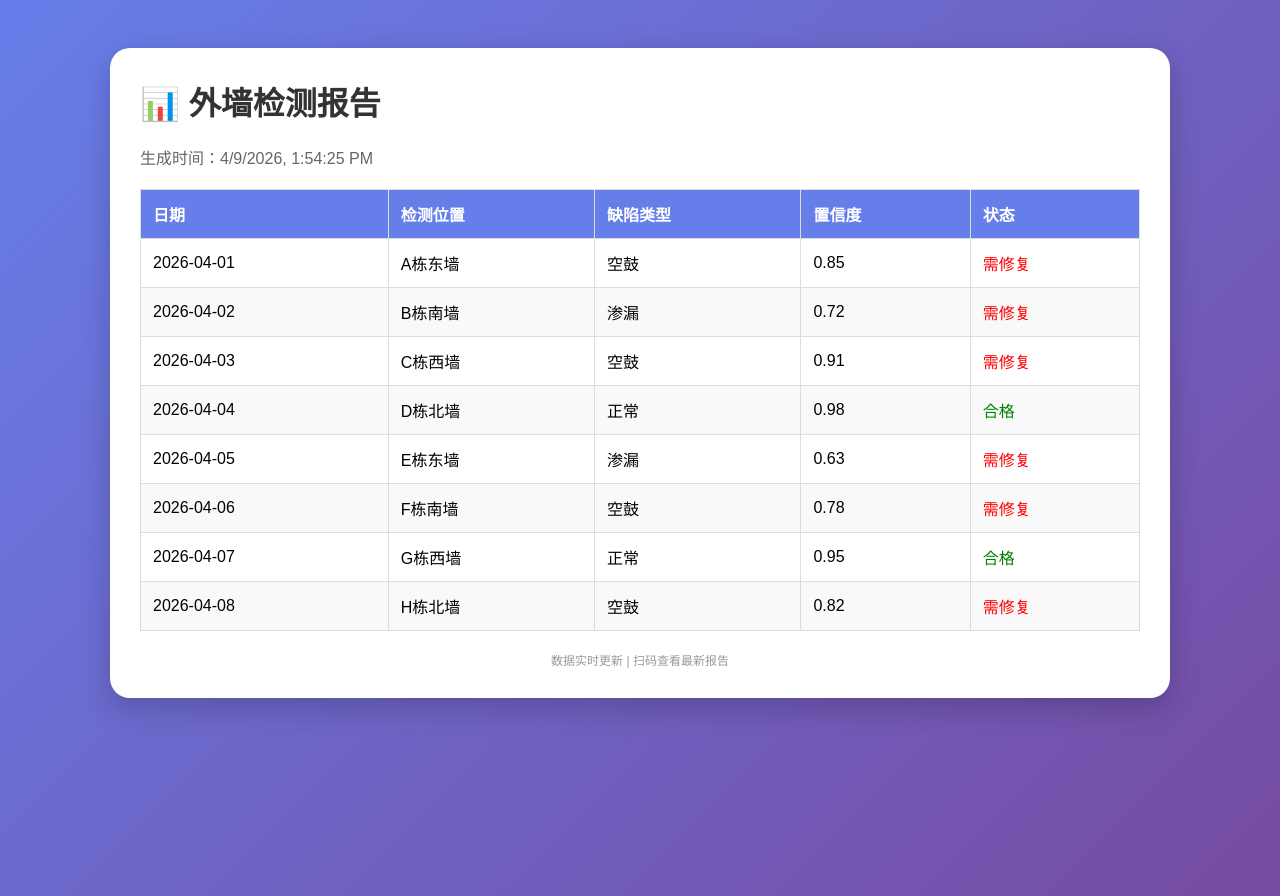
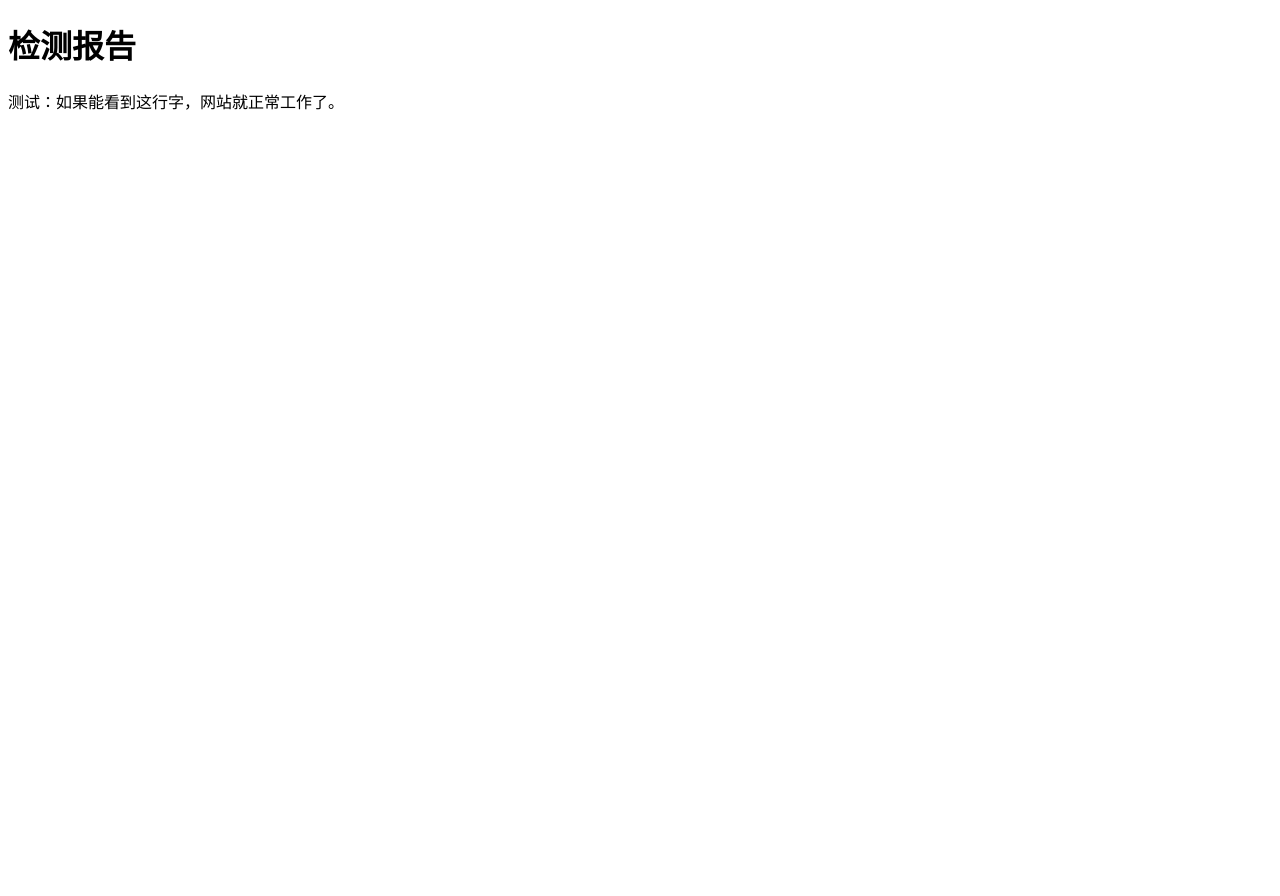
Before and after one commit to akonekonya/my-report, a plain HTML site: page index.html in a window 1280 px wide. After the commit the page ends 800 px from the top, so only its background shows below. Drawn offline with Linux system fonts and the light colour scheme.

Commit message:
Update index.html

```diff
--- a/index.html
+++ b/index.html
@@ -3,88 +3,9 @@
 <head>
 <meta charset="UTF-8">
 <title>检测报告</title>
-<style>
-body {
-  background: linear-gradient(135deg, #667eea 0%, #764ba2 100%);
-  font-family: Arial, sans-serif;
-  padding: 40px;
-  min-height: 100vh;
-}
-.card {
-  background: white;
-  max-width: 1000px;
-  margin: 0 auto;
-  padding: 30px;
-  border-radius: 20px;
-  box-shadow: 0 10px 30px rgba(0,0,0,0.2);
-}
-h1 {
-  color: #333;
-  margin-top: 0;
-}
-table {
-  width: 100%;
-  border-collapse: collapse;
-  margin-top: 20px;
-}
-th, td {
-  border: 1px solid #ddd;
-  padding: 12px;
-  text-align: left;
-}
-th {
-  background: #667eea;
-  color: white;
-}
-tr:nth-child(even) {
-  background: #f9f9f9;
-}
-.footer {
-  margin-top: 20px;
-  text-align: center;
-  color: #999;
-  font-size: 12px;
-}
-</style>
 </head>
 <body>
-<div class="card">
-<h1>📊 外墙检测报告</h1>
-<div id="time" style="color:#666; margin-bottom:20px;"></div>
-<div id="content"></div>
-<div class="footer">数据实时更新 | 扫码查看最新报告</div>
-</div>
-
-<script>
-// 显示当前时间
-document.getElementById('time').innerHTML = '生成时间：' + new Date().toLocaleString();
-
-// 直接在这里写数据（以后更新报告时修改这里就行）
-const reportData = [
-  { date: '2026-04-01', location: 'A栋东墙', type: '空鼓', confidence: '0.85', status: '需修复' },
-  { date: '2026-04-02', location: 'B栋南墙', type: '渗漏', confidence: '0.72', status: '需修复' },
-  { date: '2026-04-03', location: 'C栋西墙', type: '空鼓', confidence: '0.91', status: '需修复' },
-  { date: '2026-04-04', location: 'D栋北墙', type: '正常', confidence: '0.98', status: '合格' },
-  { date: '2026-04-05', location: 'E栋东墙', type: '渗漏', confidence: '0.63', status: '需修复' },
-  { date: '2026-04-06', location: 'F栋南墙', type: '空鼓', confidence: '0.78', status: '需修复' },
-  { date: '2026-04-07', location: 'G栋西墙', type: '正常', confidence: '0.95', status: '合格' },
-  { date: '2026-04-08', location: 'H栋北墙', type: '空鼓', confidence: '0.82', status: '需修复' }
-];
-
-// 渲染表格
-let html = '<table>';
-html += '<thead><tr><th>日期</th><th>检测位置</th><th>缺陷类型</th><th>置信度</th><th>状态</th></tr></thead><tbody>';
-reportData.forEach(item => {
-  html += `<tr>
-    <td>${item.date}</td>
-    <td>${item.location}</td>
-    <td>${item.type}</td>
-    <td>${item.confidence}</td>
-    <td style="color:${item.status === '合格' ? 'green' : 'red'}">${item.status}</td>
-  </tr>`;
-});
-html += '</tbody></table>';
-document.getElementById('content').innerHTML = html;
-</script>
+<h1>检测报告</h1>
+<p>测试：如果能看到这行字，网站就正常工作了。</p>
 </body>
 </html>
```
